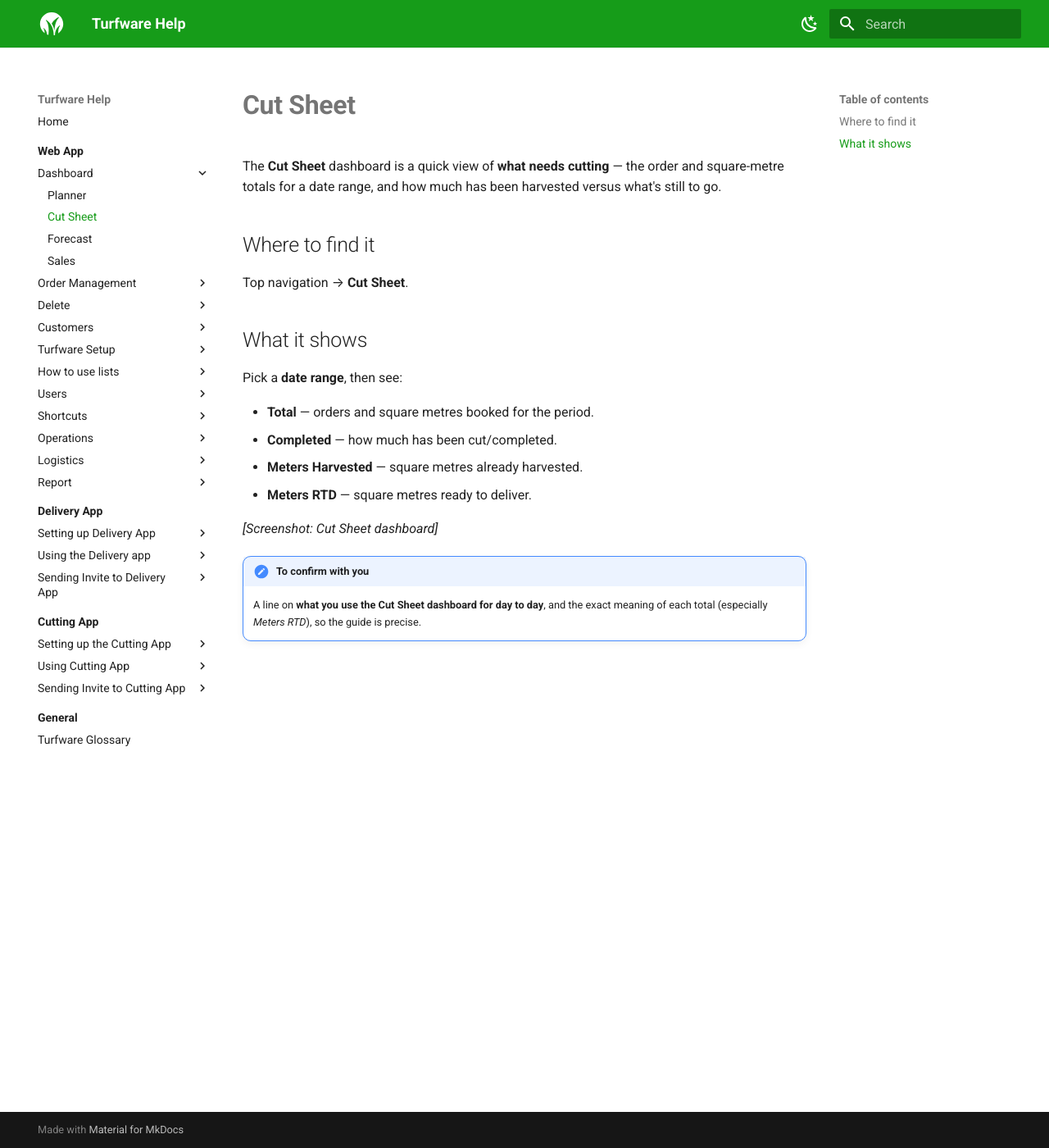
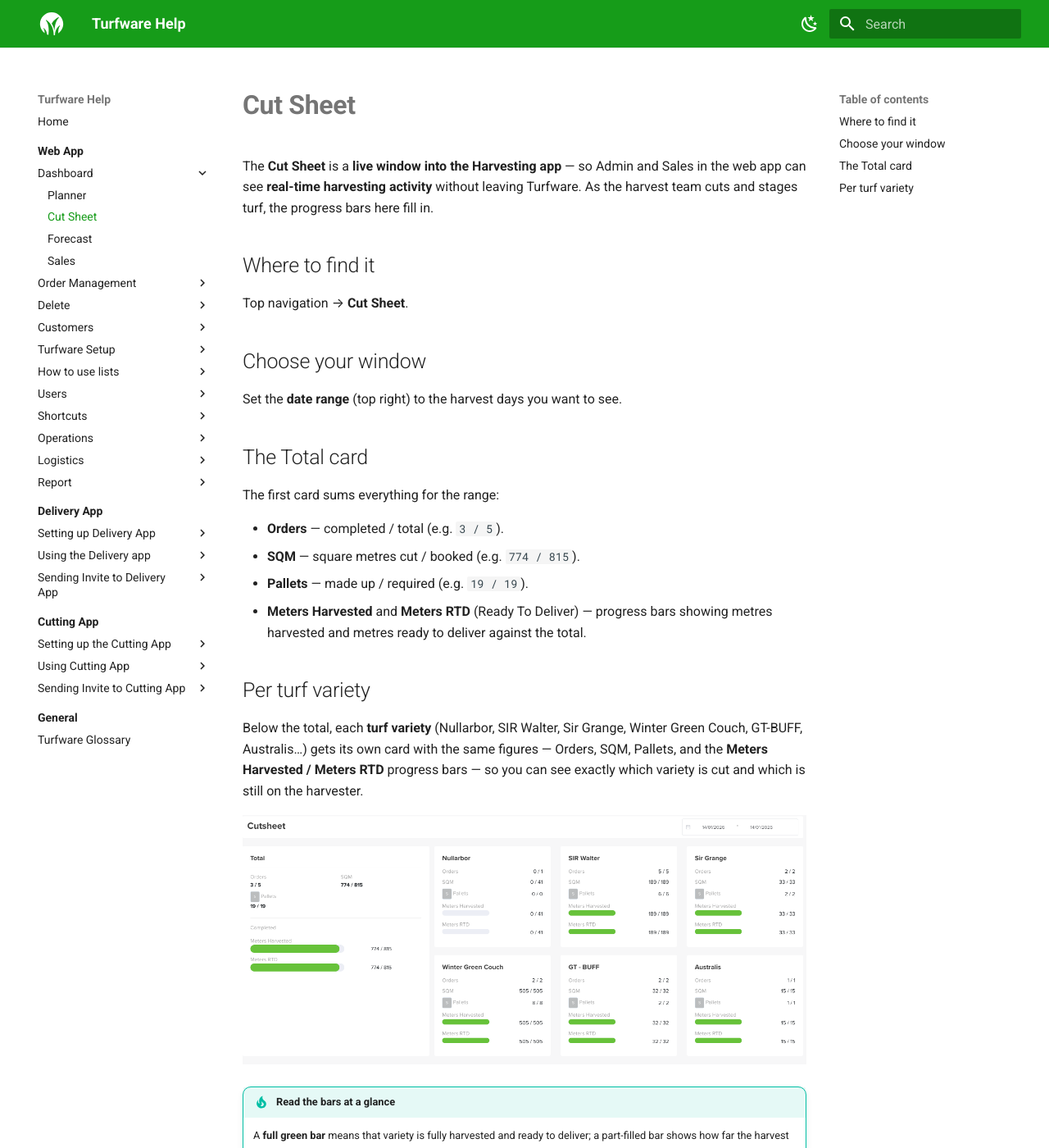
Before and after one commit to tobyh82/turfware-guides, an MkDocs documentation site: the page built from docs/web-app/dashboard/cut-sheet.md, in a window 1280 px wide and 1400 px high. Shown: the whole window at 82% size. Built offline with MkDocs 1.6.1 and Material for MkDocs 9.7.7, drawn with Linux system fonts in a browser that asks for light colours; some of the changed text lies outside the part shown.

Commit message:
Dashboards: real screenshots + accurate Planner/Cut Sheet/Sales, Forecast from brief
Co-Authored-By: Claude Opus 4.8 <noreply@anthropic.com>

```diff
--- a/docs/web-app/dashboard/cut-sheet.md
+++ b/docs/web-app/dashboard/cut-sheet.md
@@ -4,22 +4,30 @@ title: "Cut Sheet"
 
 # Cut Sheet
 
-The **Cut Sheet** dashboard is a quick view of **what needs cutting** — the order and square-metre totals for a date range, and how much has been harvested versus what's still to go.
+The **Cut Sheet** is a **live window into the Harvesting app** — so Admin and Sales in the web app can see **real-time harvesting activity** without leaving Turfware. As the harvest team cuts and stages turf, the progress bars here fill in.
 
 ## Where to find it
 
 Top navigation → **Cut Sheet**.
 
-## What it shows
+## Choose your window
 
-Pick a **date range**, then see:
+Set the **date range** (top right) to the harvest days you want to see.
 
-- **Total** — orders and square metres booked for the period.
-- **Completed** — how much has been cut/completed.
-- **Meters Harvested** — square metres already harvested.
-- **Meters RTD** — square metres ready to deliver.
+## The Total card
 
-*[Screenshot: Cut Sheet dashboard]*
+The first card sums everything for the range:
 
-!!! note "To confirm with you"
-    A line on **what you use the Cut Sheet dashboard for day to day**, and the exact meaning of each total (especially *Meters RTD*), so the guide is precise.
+- **Orders** — completed / total (e.g. `3 / 5`).
+- **SQM** — square metres cut / booked (e.g. `774 / 815`).
+- **Pallets** — made up / required (e.g. `19 / 19`).
+- **Meters Harvested** and **Meters RTD** (Ready To Deliver) — progress bars showing metres harvested and metres ready to deliver against the total.
+
+## Per turf variety
+
+Below the total, each **turf variety** (Nullarbor, SIR Walter, Sir Grange, Winter Green Couch, GT-BUFF, Australis…) gets its own card with the same figures — Orders, SQM, Pallets, and the **Meters Harvested / Meters RTD** progress bars — so you can see exactly which variety is cut and which is still on the harvester.
+
+![Cut Sheet — live harvest progress by turf variety](../../assets/dashboard-cutsheet.png)
+
+!!! tip "Read the bars at a glance"
+    A **full green bar** means that variety is fully harvested and ready to deliver; a part-filled bar shows how far the harvest team has got, in real time.
```
Also changed, not shown: docs/web-app/dashboard/forecast.md (+10 -8 lines), docs/web-app/dashboard/planner.md (+6 -6 lines), docs/web-app/dashboard/sales.md (+11 -12 lines), docs/assets/dashboard-cutsheet.png (added), docs/assets/dashboard-planner.png (added), docs/assets/dashboard-sales.png (added).
